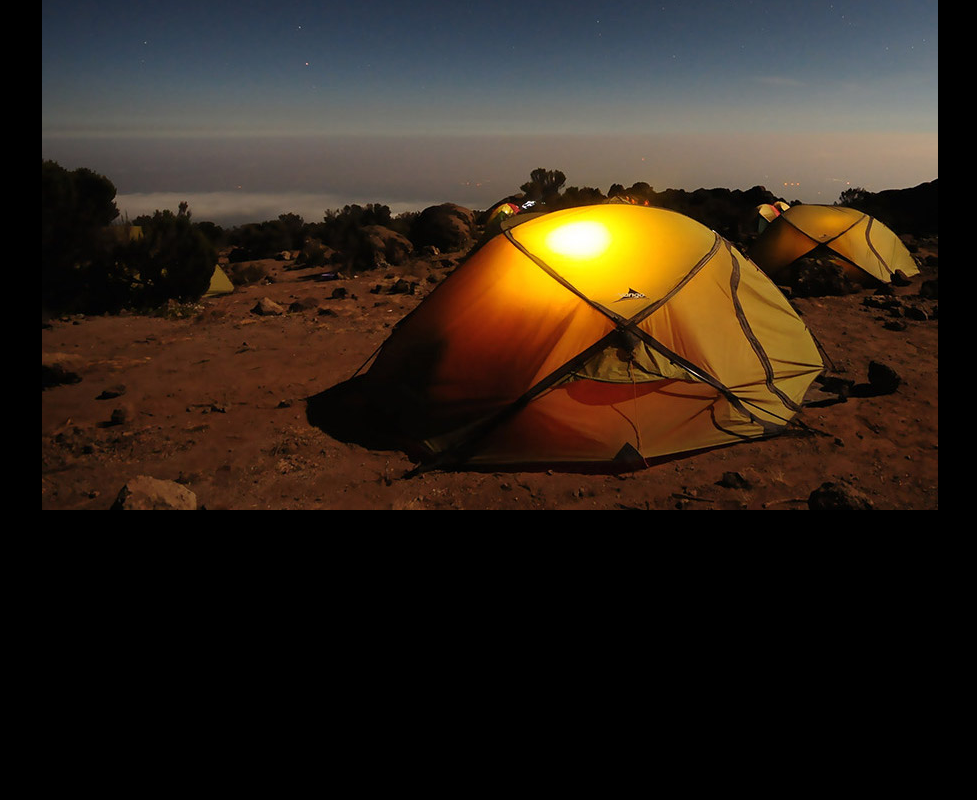
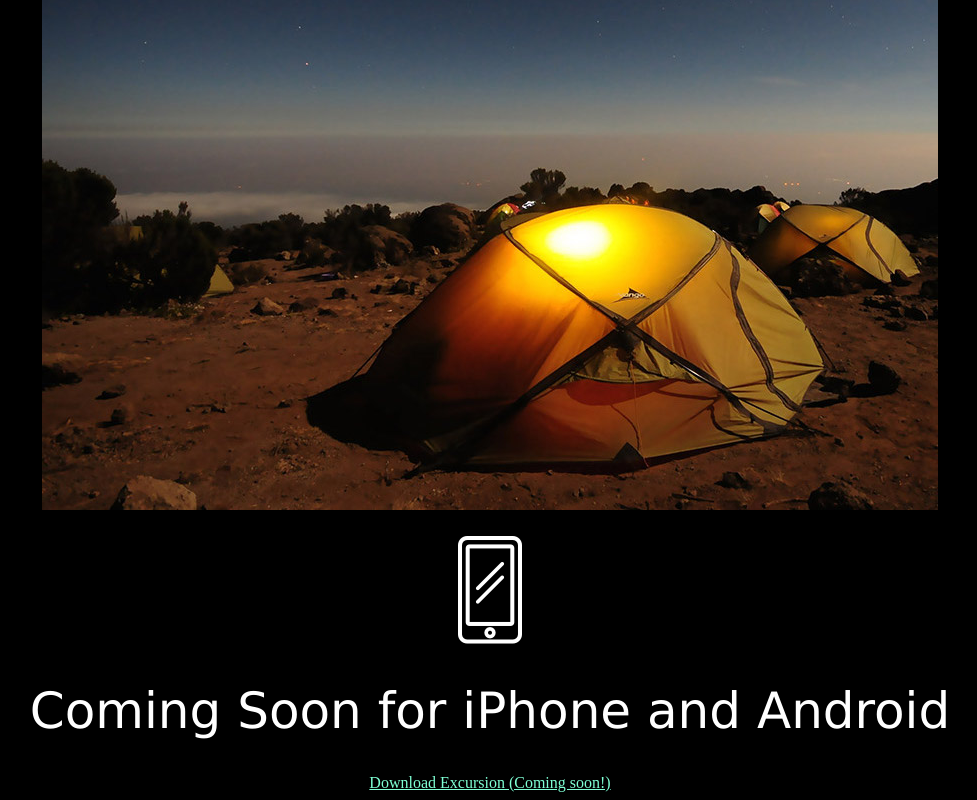
Before and after one commit to marionhacot/excursion, a plain HTML site: page index.html in a window 1280 px wide. Shown: the part 500-1300 px from the top of the page, without its empty margins (150-1127 px from the left). Before the commit the page ends 1036 px from the top, so only its background shows below. Drawn offline with Linux system fonts and the light colour scheme.

Commit message:
Add last sentences of the page

```diff
--- a/index.html
+++ b/index.html
@@ -20,12 +20,19 @@
       <video src="/resources/videos/excursion.mov">Video not supported</video>
     </p>
 
-    <!--Your personel traval guide-->
+    <!--Your personel travel guide-->
     <h2>Your personal travel guide</h2>
     <p>
       Excursion remembers places you like, and recommends new points of interest
       around you.
     </p>
     <p><img src="resources/images/camp.jpg" alt="Tent in the wilderness" /></p>
+
+    <!--Logo-->
+    <p><img src="resources/images/phone.png" alt="Logo of cellphone" /></p>
+    <h1>Coming Soon for iPhone and Android</h1>
+    <a class="link" href="www.excursion.com" target="_blank"
+      >Download Excursion (Coming soon!)</a
+    >
   </body>
 </html>
```
